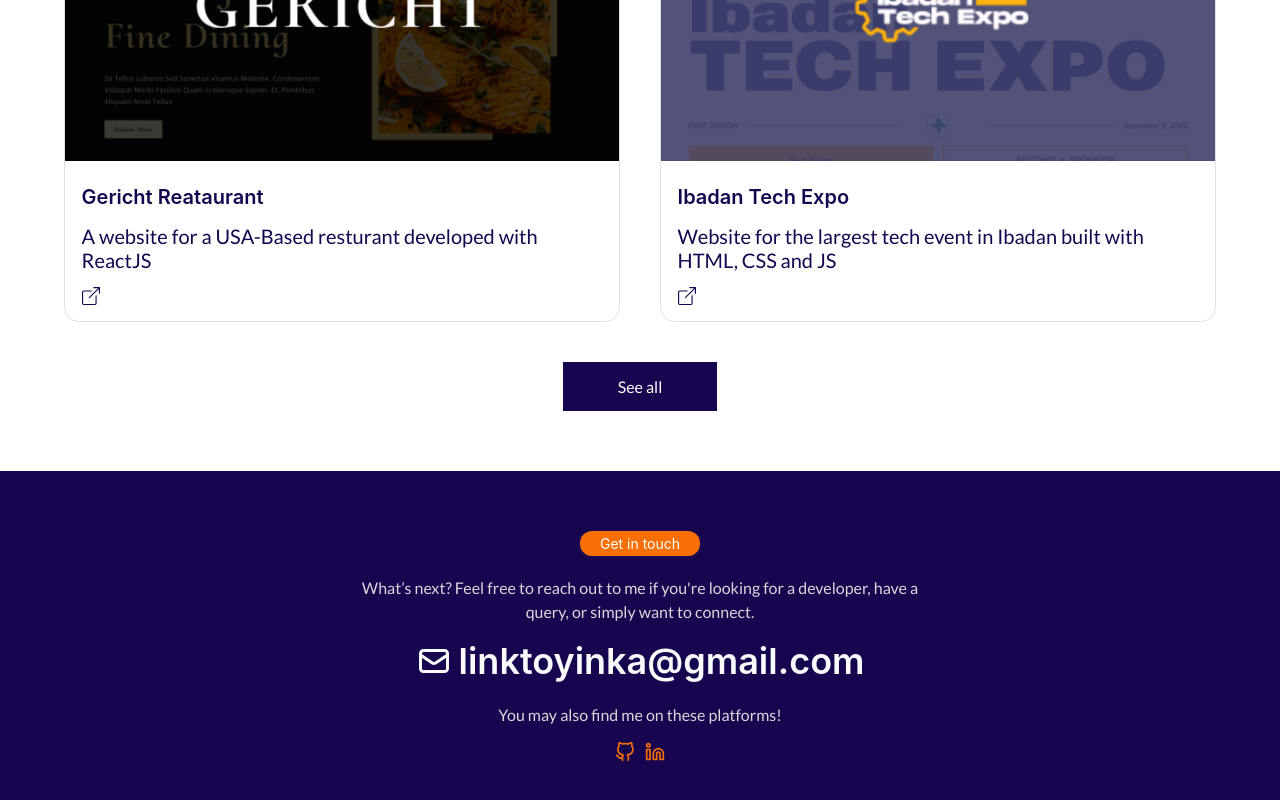
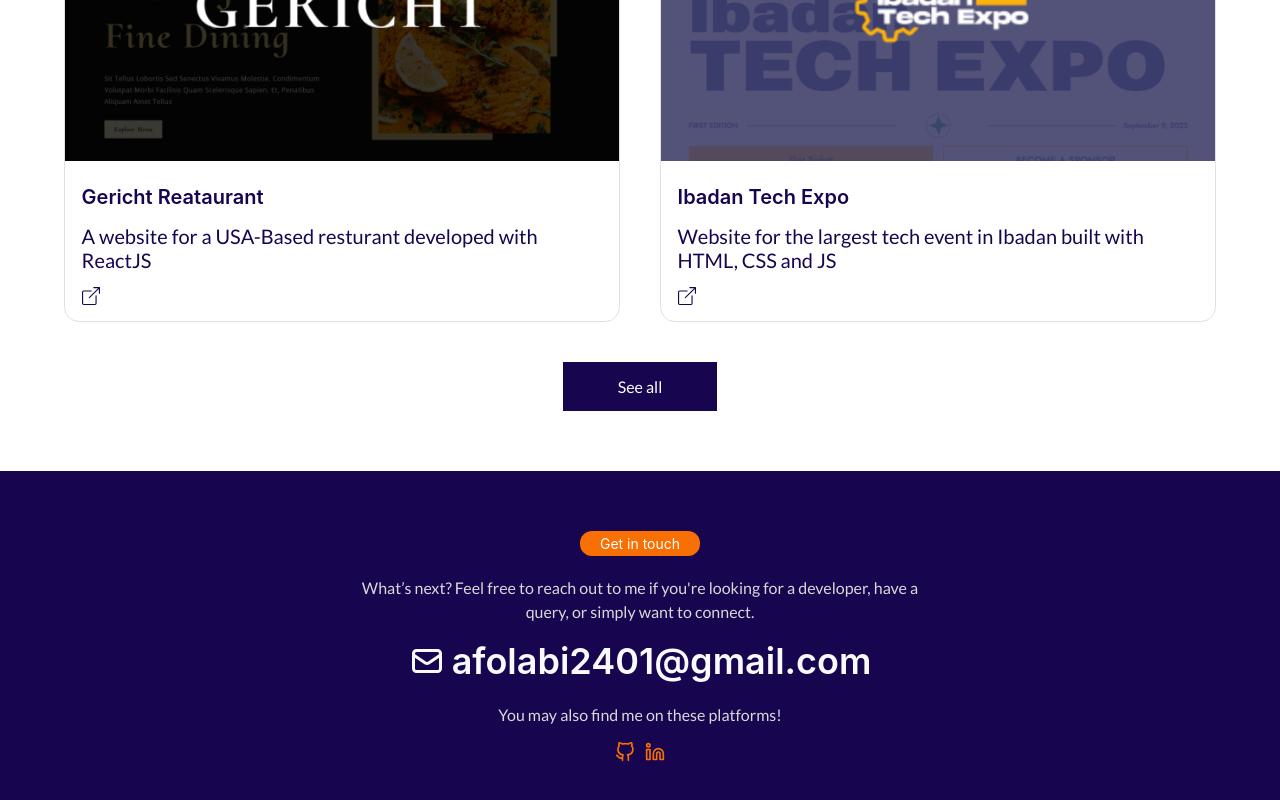
Before and after one commit to Linktoyinka/v4-portfolio, a React (Vite) app: page / in a window 1280 px wide. Shown: the part 2407-3207 px from the top of the page. Built offline with nearby package versions, Linux system fonts and the light colour scheme.

Commit message:
email address updated

```diff
--- a/src/components/footer/Footer.jsx
+++ b/src/components/footer/Footer.jsx
@@ -11,7 +11,7 @@ const Footer = () => {
       <p  className='p-small'>
       What’s next? Feel free to reach out to me if you're looking for a developer, have a query, or simply want to connect.</p>
 
-      <a  href='mailto:linktoyinka@gmail.com' className='mail-link'><HiOutlineMail /> linktoyinka@gmail.com</a>
+      <a  href='mailto:afolabi2401@gmail.com' className='mail-link'><HiOutlineMail /> afolabi2401@gmail.com</a>
 
       <p className='p-small'>You may also find me on these platforms!</p>
       <div  className='socials'>
```
